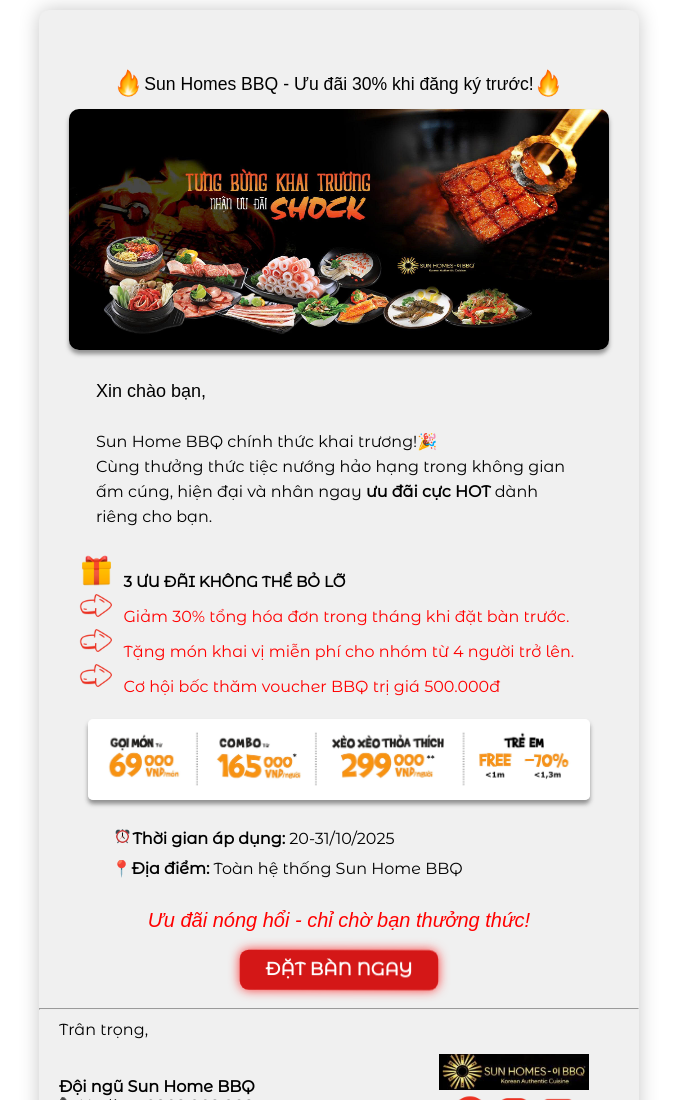
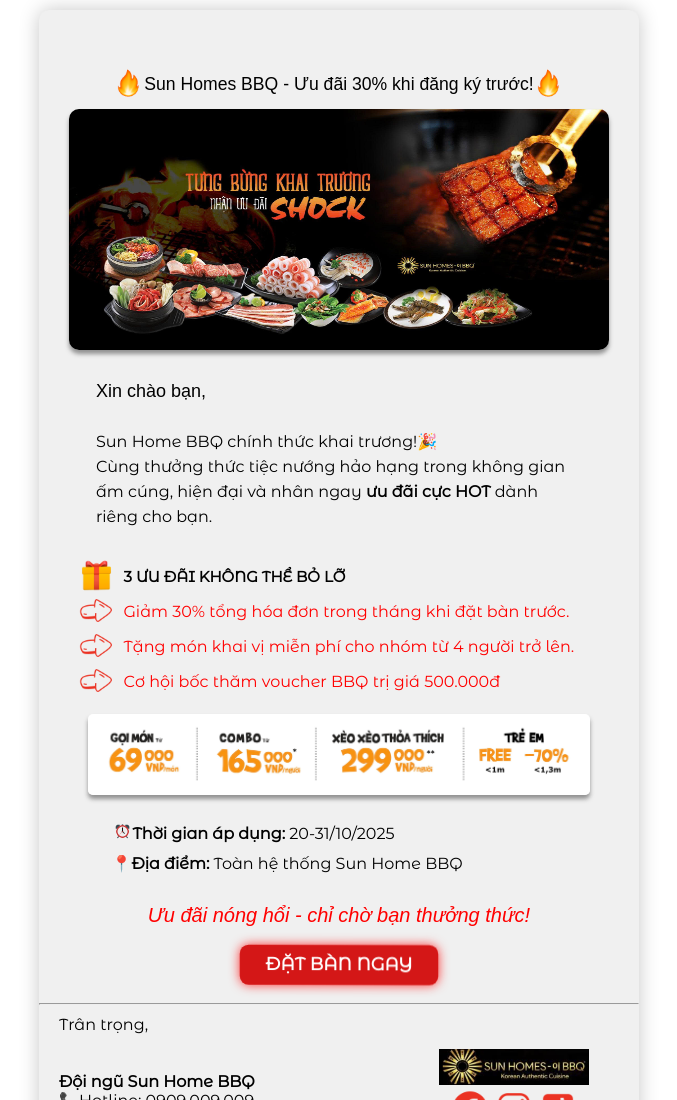
Before and after one commit to Kenn206/email_marketing2, a plain HTML site: page index.html in a window 1280 px wide. Shown: the top 1100 px of the page, without its empty margins (301-978 px from the left). Drawn offline with Linux system fonts and the light colour scheme; a web font is replaced by a local one.

Commit message:
Add files via upload

```diff
--- a/style.css
+++ b/style.css
@@ -46,7 +46,7 @@
 .SunHomes-uuDai__desp {
     display: flex;
     justify-content: space-between;
-    margin-top: 5px;
+    /* margin-top: 5px; */
 }
 .gift {
     animation: giftANM 1s infinite;
@@ -63,6 +63,7 @@
     display: flex;
     flex-direction: column;
     justify-content: center;
+    margin-top: 20px;
 }
 .SunHomes-uuDai__desp .label__desp {
     display: flex;
```
